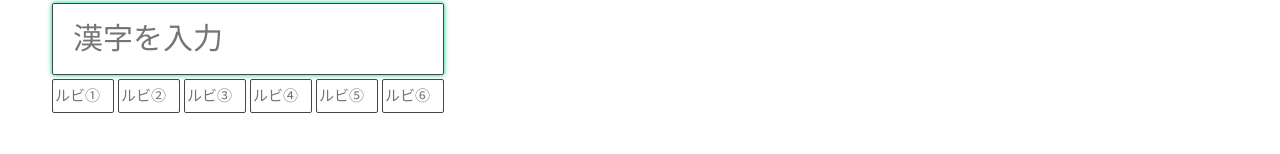
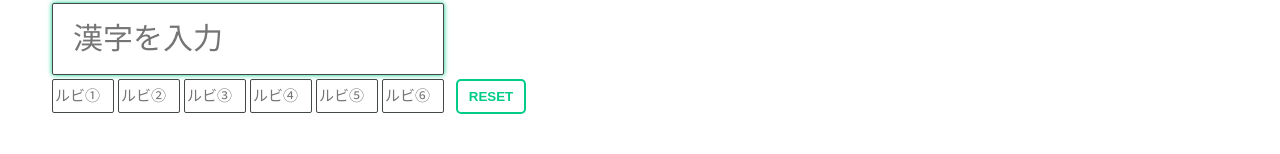
Before and after one commit to kazzkey/rubyfuri_app, a React (Create React App) app: page / in a window 1280 px wide. Shown: the part 160-314 px from the top of the page. Built offline with nearby package versions, Linux system fonts and the light colour scheme.

Commit message:
add reset button

```diff
--- a/src/App.css
+++ b/src/App.css
@@ -37,6 +37,24 @@ p {
   font-size: 12px;
 }
 
+button {
+  margin-left: 10px;
+  cursor: pointer;
+  background-color: white;
+  color: #00cc88;
+  font-weight: bold;
+  border: 2px solid #00cc88;
+  border-radius: 5px;
+  height: 35px;
+  width: 70px;
+  outline: 0;
+}
+button:hover {
+  background-color: #00cc88;
+  color: white;
+}
+
+
 .ruby {
   margin: 2px;
   font-size: 15px;
--- a/src/App.js
+++ b/src/App.js
@@ -12,6 +12,16 @@ const App = () => {
 
   const kanjiSplit = kanji.split('')
   const count = kanjiSplit.length
+
+  const resetBtn = () => {
+    setKanji('')
+    setRuby1('')
+    setRuby2('')
+    setRuby3('')
+    setRuby4('')
+    setRuby5('')
+    setRuby6('')
+  }
 
   const Rubyfuri = () => {
     if (count === 1) {
@@ -143,6 +153,7 @@ const App = () => {
             placeholder="ルビ⑥"
             onChange={(e) => {setRuby6(e.target.value)}}
           ></input>
+          <button onClick={resetBtn}>RESET</button>
         </div>
         <br />
         <h1>ルビ</h1>
```
Also changed, not shown: 1 other file (tests, documents, lock files or other folders).
